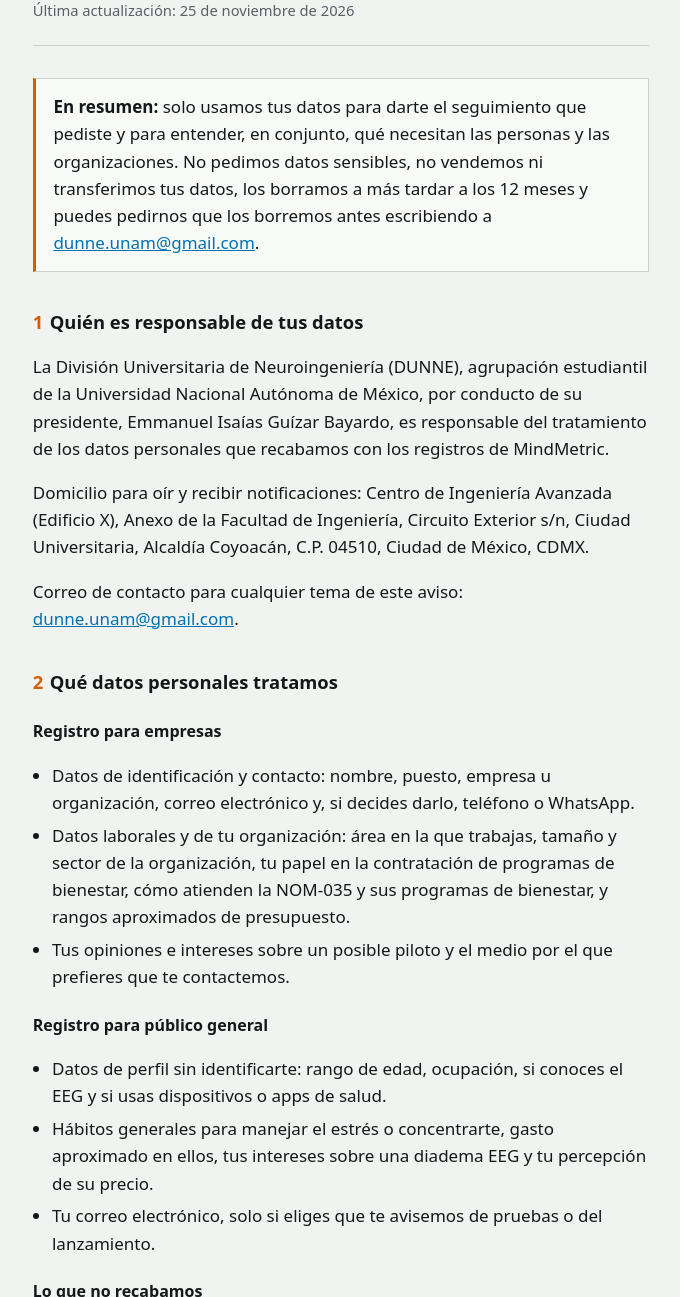
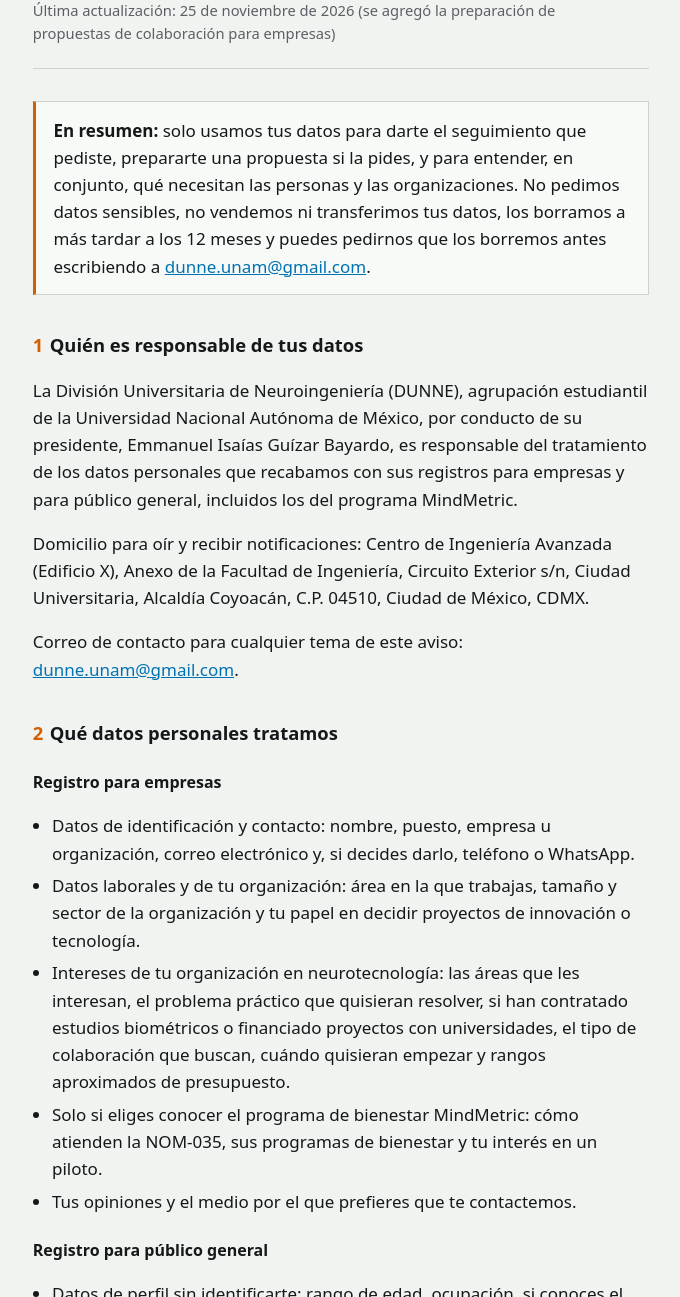
Before and after one commit to EmmanuelIsaiasGuizarBayardo/EmmanuelIsaiasGuizarBayardo.github.io, a plain HTML site: page privacidad/mindmetric/index.html in a window 1280 px wide. Shown: the part 156-1453 px from the top of the page, without its empty margins (299-979 px from the left). Drawn offline with Linux system fonts and the light colour scheme.

Commit message:
privacidad: aviso para registros de empresas abiertos a cualquier colaboración

```diff
--- a/privacidad/mindmetric/index.html
+++ b/privacidad/mindmetric/index.html
@@ -3,8 +3,8 @@
 <head>
 <meta charset="utf-8">
 <meta name="viewport" content="width=device-width, initial-scale=1">
-<title>Aviso de privacidad integral · Registros de MindMetric · DUNNE</title>
-<meta name="description" content="Aviso de privacidad integral de la División Universitaria de Neuroingeniería (DUNNE) para los registros de MindMetric.">
+<title>Aviso de privacidad integral · Registros de DUNNE y MindMetric</title>
+<meta name="description" content="Aviso de privacidad integral de la División Universitaria de Neuroingeniería (DUNNE) para sus registros de empresas y de público general.">
 <meta name="robots" content="noindex">
 <style>
   /* Sin fuentes ni scripts externos: esta página no hace peticiones a terceros. */
@@ -64,16 +64,16 @@
 <main>
 <header>
   <p class="eyebrow">División Universitaria de Neuroingeniería (DUNNE) · UNAM</p>
-  <h1>Aviso de privacidad integral<br>Registros de MindMetric</h1>
-  <p class="updated">Última actualización: 25 de noviembre de 2026</p>
+  <h1>Aviso de privacidad integral<br>Registros de DUNNE y MindMetric</h1>
+  <p class="updated">Última actualización: 25 de noviembre de 2026 (se agregó la preparación de propuestas de colaboración para empresas)</p>
 </header>
 
 <div class="box">
-  <p><strong>En resumen:</strong> solo usamos tus datos para darte el seguimiento que pediste y para entender, en conjunto, qué necesitan las personas y las organizaciones. No pedimos datos sensibles, no vendemos ni transferimos tus datos, los borramos a más tardar a los 12 meses y puedes pedirnos que los borremos antes escribiendo a <a href="mailto:dunne.unam@gmail.com">dunne.unam@gmail.com</a>.</p>
+  <p><strong>En resumen:</strong> solo usamos tus datos para darte el seguimiento que pediste, prepararte una propuesta si la pides, y para entender, en conjunto, qué necesitan las personas y las organizaciones. No pedimos datos sensibles, no vendemos ni transferimos tus datos, los borramos a más tardar a los 12 meses y puedes pedirnos que los borremos antes escribiendo a <a href="mailto:dunne.unam@gmail.com">dunne.unam@gmail.com</a>.</p>
 </div>
 
 <h2><span>1</span>Quién es responsable de tus datos</h2>
-<p>La División Universitaria de Neuroingeniería (DUNNE), agrupación estudiantil de la Universidad Nacional Autónoma de México, por conducto de su presidente, Emmanuel Isaías Guízar Bayardo, es responsable del tratamiento de los datos personales que recabamos con los registros de MindMetric.</p>
+<p>La División Universitaria de Neuroingeniería (DUNNE), agrupación estudiantil de la Universidad Nacional Autónoma de México, por conducto de su presidente, Emmanuel Isaías Guízar Bayardo, es responsable del tratamiento de los datos personales que recabamos con sus registros para empresas y para público general, incluidos los del programa MindMetric.</p>
 <p>Domicilio para oír y recibir notificaciones: Centro de Ingeniería Avanzada (Edificio X), Anexo de la Facultad de Ingeniería, Circuito Exterior s/n, Ciudad Universitaria, Alcaldía Coyoacán, C.P. 04510, Ciudad de México, CDMX.</p>
 <p>Correo de contacto para cualquier tema de este aviso: <a href="mailto:dunne.unam@gmail.com">dunne.unam@gmail.com</a>.</p>
 
@@ -81,8 +81,10 @@
 <h3>Registro para empresas</h3>
 <ul>
   <li>Datos de identificación y contacto: nombre, puesto, empresa u organización, correo electrónico y, si decides darlo, teléfono o WhatsApp.</li>
-  <li>Datos laborales y de tu organización: área en la que trabajas, tamaño y sector de la organización, tu papel en la contratación de programas de bienestar, cómo atienden la NOM-035 y sus programas de bienestar, y rangos aproximados de presupuesto.</li>
-  <li>Tus opiniones e intereses sobre un posible piloto y el medio por el que prefieres que te contactemos.</li>
+  <li>Datos laborales y de tu organización: área en la que trabajas, tamaño y sector de la organización y tu papel en decidir proyectos de innovación o tecnología.</li>
+  <li>Intereses de tu organización en neurotecnología: las áreas que les interesan, el problema práctico que quisieran resolver, si han contratado estudios biométricos o financiado proyectos con universidades, el tipo de colaboración que buscan, cuándo quisieran empezar y rangos aproximados de presupuesto.</li>
+  <li>Solo si eliges conocer el programa de bienestar MindMetric: cómo atienden la NOM-035, sus programas de bienestar y tu interés en un piloto.</li>
+  <li>Tus opiniones y el medio por el que prefieres que te contactemos.</li>
 </ul>
 <h3>Registro para público general</h3>
 <ul>
@@ -101,7 +103,7 @@
 <h2><span>3</span>Para qué usamos tus datos</h2>
 <p>Usamos tus datos para estas finalidades, todas necesarias para el registro que llenas:</p>
 <ul>
-  <li><strong>Registro para empresas:</strong> contactarte para dar seguimiento a tu interés en una reunión, una demostración, información o un posible piloto de MindMetric.</li>
+  <li><strong>Registro para empresas:</strong> contactarte para dar seguimiento a tu interés en una reunión, una demostración, información o un posible piloto de MindMetric y, si la pides, preparar una propuesta de colaboración en neurotecnología para tu organización.</li>
   <li><strong>Registro para público general:</strong> si así lo pediste, avisarte por correo cuando haya pruebas o un lanzamiento.</li>
   <li><strong>Ambos registros:</strong> analizar las respuestas en conjunto, sin identificar a nadie, para orientar el desarrollo del proyecto. Los resultados que compartamos serán siempre agregados.</li>
 </ul>
```
